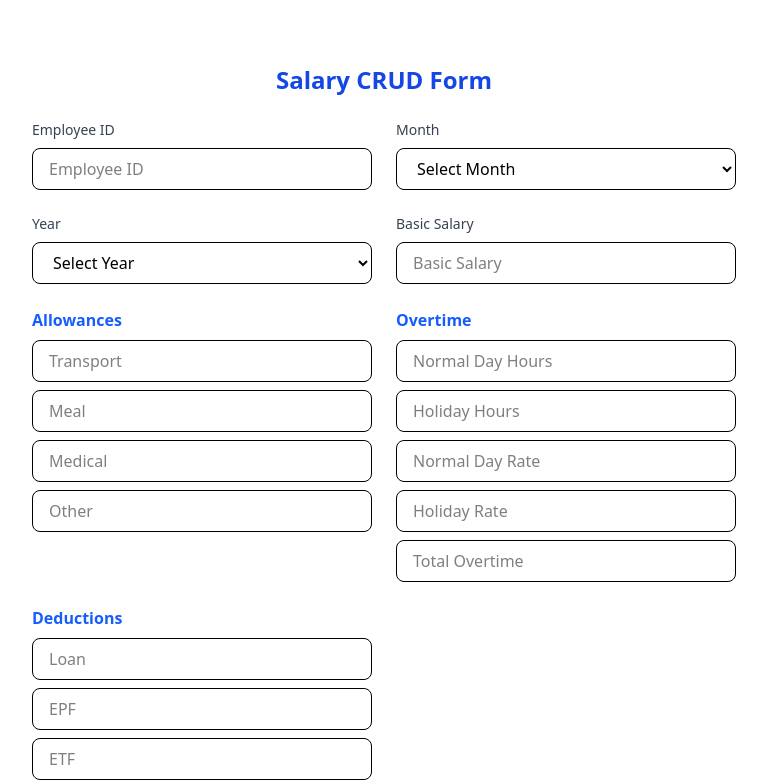
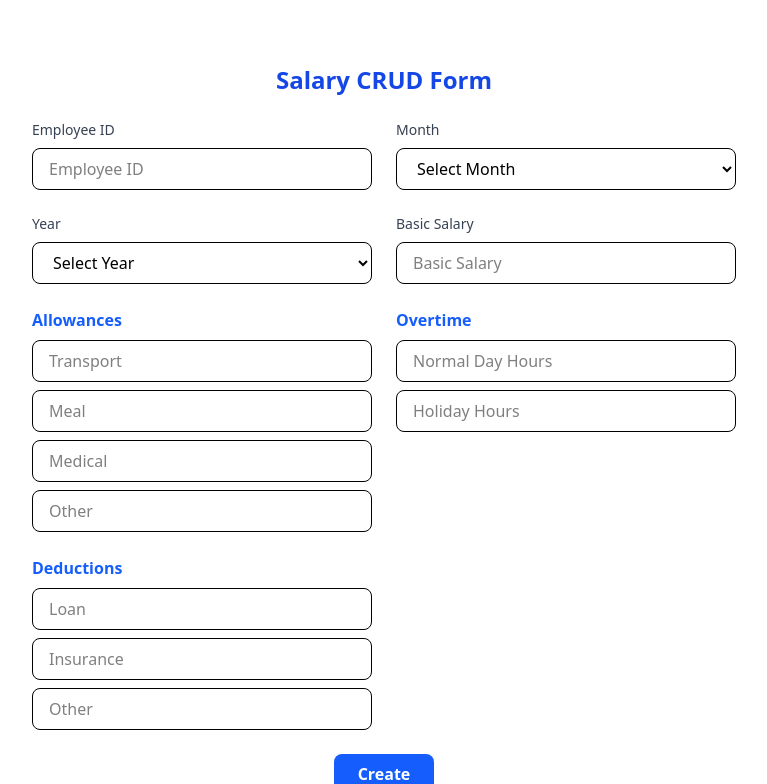
Before and after one commit to heshanjeewantha/salarymangement_mern, a React (Vite) app in the folder myviteapp/: page /salary in a window 1280 px wide. Shown: the top 784 px of the page, without its empty margins (256-1023 px from the left). Built offline with nearby package versions, Linux system fonts and the light colour scheme.

Commit message:
refactor: simplify SalaryForm by removing unnecessary fields in overtime and deductions

```diff
--- a/myviteapp/src/pages/SalaryForm.jsx
+++ b/myviteapp/src/pages/SalaryForm.jsx
@@ -13,19 +13,13 @@ const initialSalary = {
   },
   overtime: {
     normalDayHours: '',
-    holidayHours: '',
-    normalDayRate: '',
-    holidayRate: '',
-    total: ''
+    holidayHours: ''
   },
   deductions: {
     loan: '',
-    epf: '',
-    etf: '',
     insurance: '',
     other: ''
-  },
-  netSalary: '',
+  }
 };
 
 const SalaryForm = () => {
@@ -58,10 +52,10 @@ const SalaryForm = () => {
     const method = editingId ? 'PUT' : 'POST';
   const url = editingId ? `http://localhost:5000/api/salaries/${editingId}` : 'http://localhost:5000/api/salaries';
   const res = await fetch(url, {
-      method,
-      headers: { 'Content-Type': 'application/json' },
-      body: JSON.stringify(salary)
-    });
+    method,
+    headers: { 'Content-Type': 'application/json' },
+    body: JSON.stringify(salary)
+  });
     if (res.ok) {
       setSalary(initialSalary);
       setEditingId(null);
@@ -121,17 +115,14 @@ const SalaryForm = () => {
             <h4 className="font-semibold text-blue-600 mb-2">Overtime</h4>
             <input name="overtime.normalDayHours" value={salary.overtime.normalDayHours} onChange={handleChange} placeholder="Normal Day Hours" type="number" className="w-full mb-2 px-4 py-2 border rounded-lg" />
             <input name="overtime.holidayHours" value={salary.overtime.holidayHours} onChange={handleChange} placeholder="Holiday Hours" type="number" className="w-full mb-2 px-4 py-2 border rounded-lg" />
-            <input name="overtime.normalDayRate" value={salary.overtime.normalDayRate} onChange={handleChange} placeholder="Normal Day Rate" type="number" className="w-full mb-2 px-4 py-2 border rounded-lg" />
-            <input name="overtime.holidayRate" value={salary.overtime.holidayRate} onChange={handleChange} placeholder="Holiday Rate" type="number" className="w-full mb-2 px-4 py-2 border rounded-lg" />
-            <input name="overtime.total" value={salary.overtime.total} onChange={handleChange} placeholder="Total Overtime" type="number" className="w-full px-4 py-2 border rounded-lg" />
+            {/* Only normalDayHours and holidayHours needed for overtime */}
           </div>
         </div>
         <div className="grid grid-cols-1 md:grid-cols-2 gap-6">
           <div>
             <h4 className="font-semibold text-blue-600 mb-2">Deductions</h4>
             <input name="deductions.loan" value={salary.deductions.loan} onChange={handleChange} placeholder="Loan" type="number" className="w-full mb-2 px-4 py-2 border rounded-lg" />
-            <input name="deductions.epf" value={salary.deductions.epf} onChange={handleChange} placeholder="EPF" type="number" className="w-full mb-2 px-4 py-2 border rounded-lg" />
-            <input name="deductions.etf" value={salary.deductions.etf} onChange={handleChange} placeholder="ETF" type="number" className="w-full mb-2 px-4 py-2 border rounded-lg" />
+            {/* Only loan, insurance, other needed for deductions */}
             <input name="deductions.insurance" value={salary.deductions.insurance} onChange={handleChange} placeholder="Insurance" type="number" className="w-full mb-2 px-4 py-2 border rounded-lg" />
             <input name="deductions.other" value={salary.deductions.other} onChange={handleChange} placeholder="Other" type="number" className="w-full px-4 py-2 border rounded-lg" />
           </div>
```
